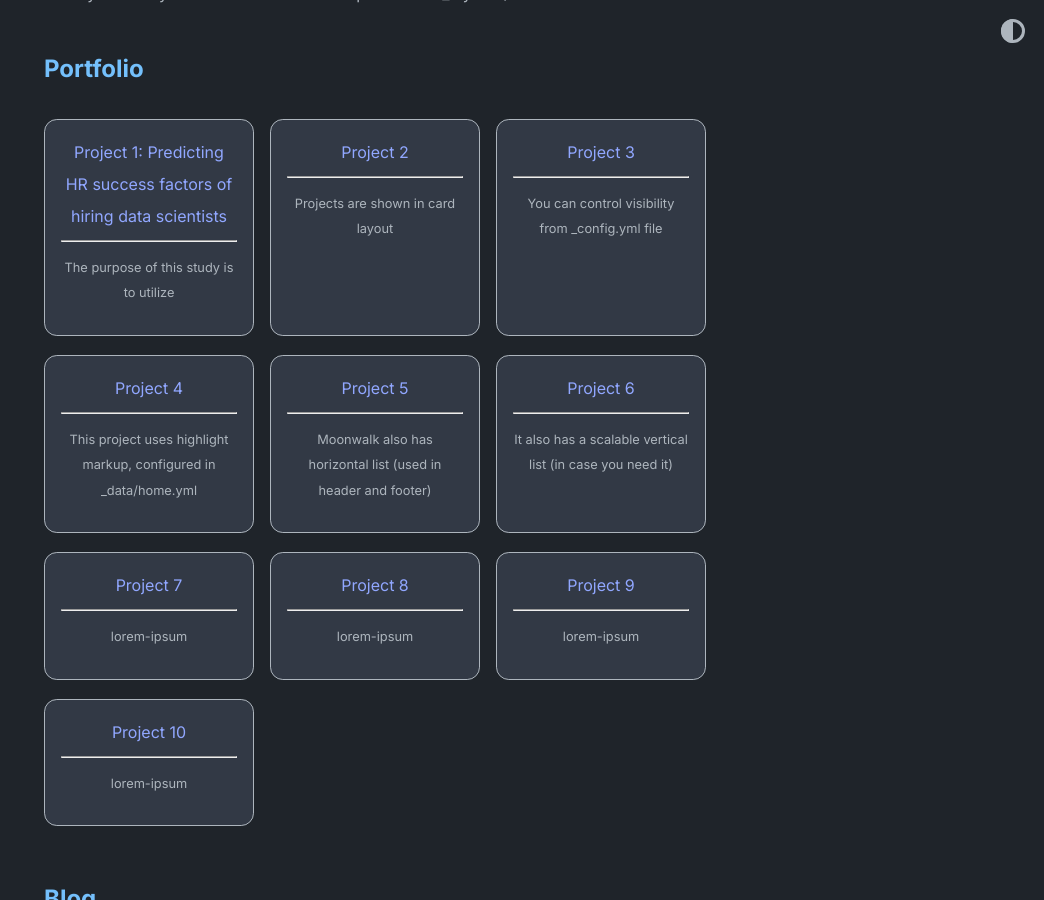
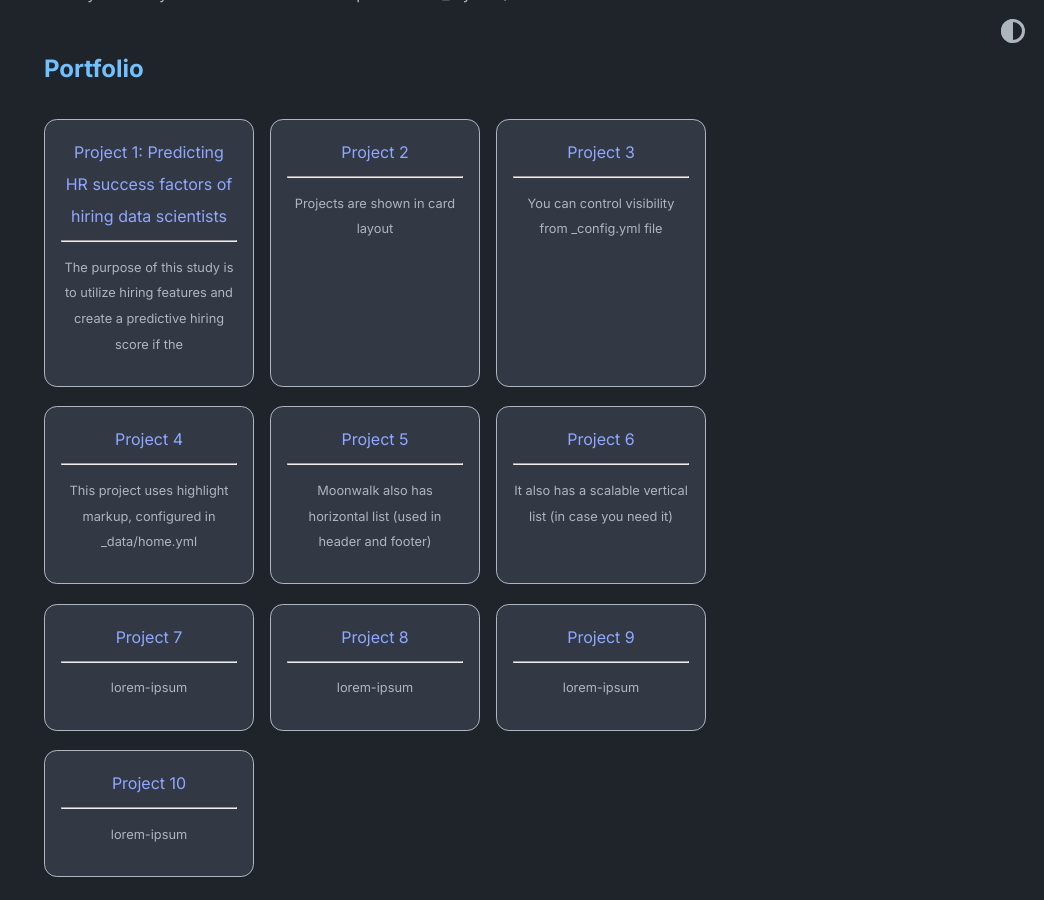
Before and after one commit to Josef9154/JRochelle_Portfolio, a Jekyll site: the page built from index.md, in a window 1280 px wide and 900 px high, scrolled down 320 px. Shown: the whole window, without its empty margins (236-1280 px from the left). Built offline with Jekyll 4.4.1, drawn with Linux system fonts in a browser that asks for light colours.

Commit message:
home.yml: updated desc in project_entries

```diff
--- a/_data/home.yml
+++ b/_data/home.yml
@@ -5,7 +5,9 @@ project_entries:
   - title: 'Project 1: Predicting HR success factors of hiring data scientists'
     url: >-
       https://github.com/Josef9154/Portfolio-Examples/blob/main/Project%201-%20Predicting%20HR%20analytics%20of%20data%20scientist.ipynb
-    desc: 'The purpose of this study is to utilize '
+    desc: >-
+      The purpose of this study is to utilize hiring features and create a
+      predictive hiring score if the
   - title: Project 2
     url: overview-post
     desc: Projects are shown in card layout
```
